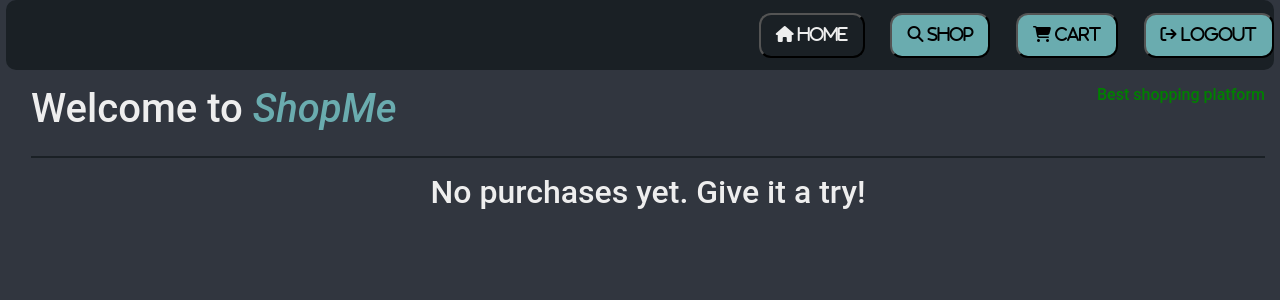
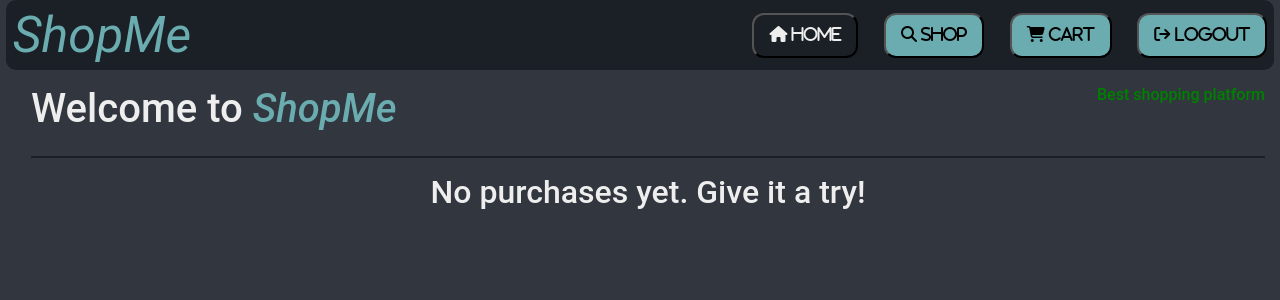
Before and after one commit to Edi013/ShopMe-eCommerce, a Symfony app: template templates/home/index.html.twig in a window 1280 px wide. Shown: the top 300 px of the page. Run offline with Twig, Linux system fonts and the light colour scheme; the template is opened without the code that fills it, so the values that code supplies are empty; style sheets or scripts are compiled from the project's sources; some libraries are stand-ins or nearby versions.

Commit message:
add a logo

```diff
--- a/templates/topbar/index.html.twig
+++ b/templates/topbar/index.html.twig
@@ -1,4 +1,8 @@
 <div class="topbar">
+    <div class="left">
+        <i class="accent-text logo">ShopMe</i>
+    </div>
+    <div class="right">
         <button
                 class="topbar_button {% if app.request.get('_route') == 'home' or
                     app.request.get('_route') == '' %} active{% endif %}"
@@ -27,6 +31,7 @@
             <b class="fas fa-sign-out"> Logout</b>
         </button>
     </div>
+</div>
 
 
 <style>
@@ -42,6 +47,26 @@
         border-radius: 10px;
     }
 
+    .left {
+        display: flex;
+        width: 99%;
+        margin-left: 0.5%;
+        margin-right: 0.5%;
+    }
+
+    .right {
+        display: flex;
+        width: 99%;
+        margin-left: 0.5%;
+        margin-right: 0.5%;
+        justify-content: end;
+        border-radius: 10px;
+    }
+
+    .logo{
+        font-size: 50px;
+    }
+
     .topbar_button {
         margin-right: 2vw;
     }
```
Lines whose indentation alone changed are shown as unchanged.
